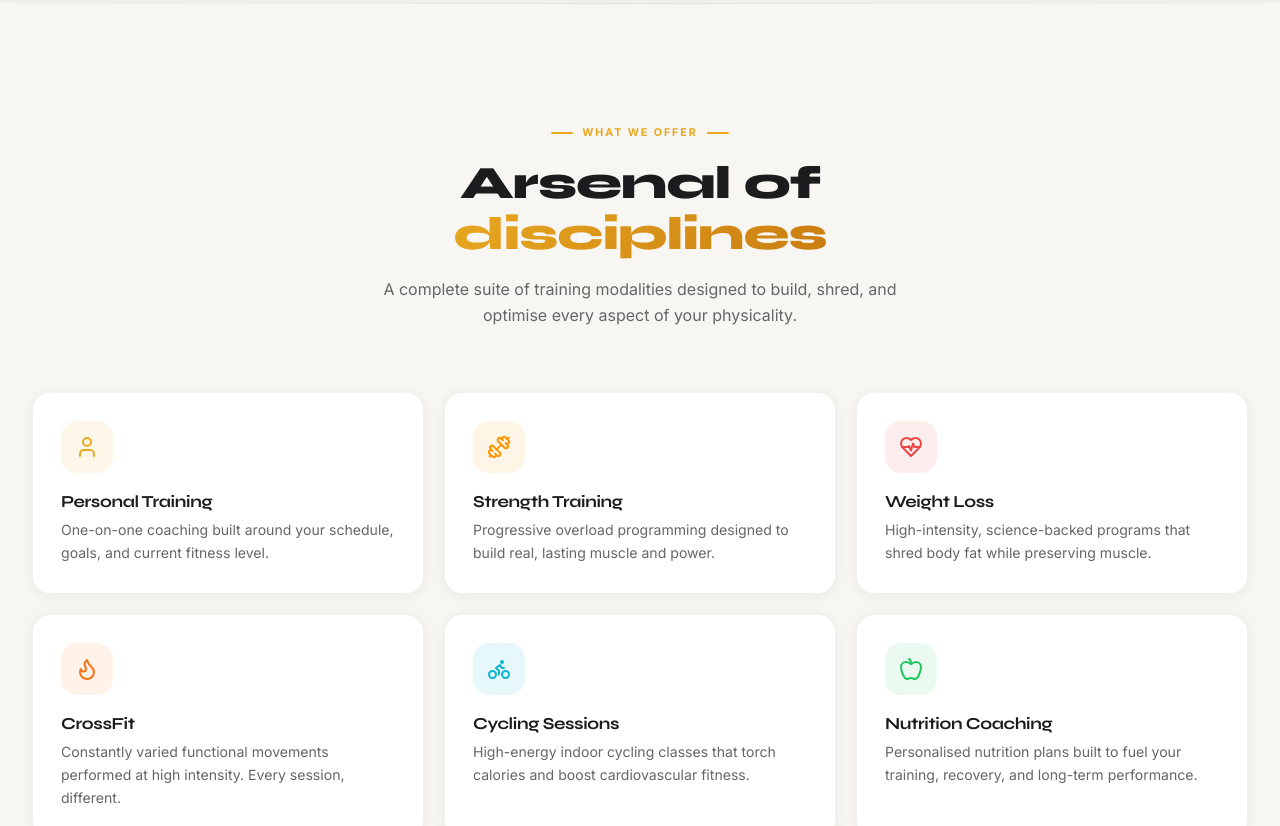
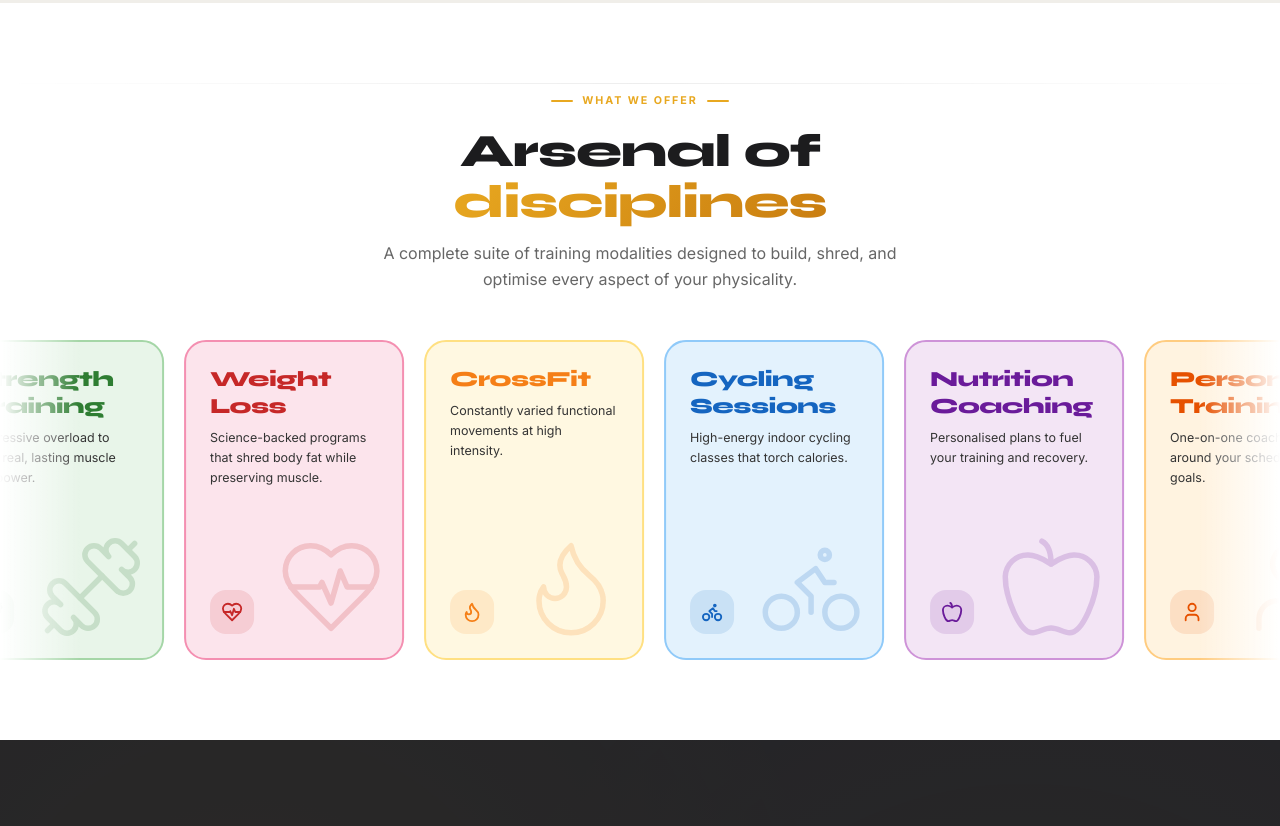
Before and after one commit to kinjal-webdev/muscle-empire, a React (Vite) app: page / in a window 1280 px wide. Shown: the part 2080-2906 px from the top of the page. Built offline with nearby package versions, Linux system fonts and the light colour scheme.

Commit message:
feat: services — tall portrait cards with pastel bg, icon illustration, auto-scroll marquee

```diff
--- a/src/components/Services.tsx
+++ b/src/components/Services.tsx
@@ -3,98 +3,135 @@ import { Dumbbell, HeartPulse, Flame, Bike, User, Apple } from "lucide-react";
 
 const services = [
   {
-    icon: User,
-    title: "Personal training",
-    desc: "One-on-one coaching built around your schedule, goals, and current fitness level.",
-    accent: "#E8A820",
+    title: "Personal Training",
+    desc: "One-on-one coaching built around your schedule and goals.",
+    Icon: User,
+    bg: "#FFF3E0",
+    iconColor: "#E65100",
+    border: "#FFCC80",
   },
   {
-    icon: Dumbbell,
-    title: "Strength training",
-    desc: "Progressive overload programming designed to build real, lasting muscle and power.",
-    accent: "#FF9500",
+    title: "Strength Training",
+    desc: "Progressive overload to build real, lasting muscle and power.",
+    Icon: Dumbbell,
+    bg: "#E8F5E9",
+    iconColor: "#2E7D32",
+    border: "#A5D6A7",
   },
   {
-    icon: HeartPulse,
-    title: "Weight loss",
-    desc: "High-intensity, science-backed programs that shred body fat while preserving muscle.",
-    accent: "#EF4444",
+    title: "Weight Loss",
+    desc: "Science-backed programs that shred body fat while preserving muscle.",
+    Icon: HeartPulse,
+    bg: "#FCE4EC",
+    iconColor: "#C62828",
+    border: "#F48FB1",
   },
   {
-    icon: Flame,
     title: "CrossFit",
-    desc: "Constantly varied functional movements performed at high intensity. Every session, different.",
-    accent: "#F97316",
+    desc: "Constantly varied functional movements at high intensity.",
+    Icon: Flame,
+    bg: "#FFF8E1",
+    iconColor: "#F57F17",
+    border: "#FFE082",
   },
   {
-    icon: Bike,
-    title: "Cycling sessions",
-    desc: "High-energy indoor cycling classes that torch calories and boost cardiovascular fitness.",
-    accent: "#06B6D4",
+    title: "Cycling Sessions",
+    desc: "High-energy indoor cycling classes that torch calories.",
+    Icon: Bike,
+    bg: "#E3F2FD",
+    iconColor: "#1565C0",
+    border: "#90CAF9",
   },
   {
-    icon: Apple,
-    title: "Nutrition coaching",
-    desc: "Personalised nutrition plans built to fuel your training, recovery, and long-term performance.",
-    accent: "#22C55E",
+    title: "Nutrition Coaching",
+    desc: "Personalised plans to fuel your training and recovery.",
+    Icon: Apple,
+    bg: "#F3E5F5",
+    iconColor: "#6A1B9A",
+    border: "#CE93D8",
   },
 ];
 
+/* duplicate for seamless loop */
+const items = [...services, ...services, ...services];
+
+function Card({ s }: { s: typeof services[0] }) {
+  return (
+    <div
+      className="shrink-0 w-[200px] sm:w-[220px] h-[300px] sm:h-[320px] rounded-[22px] flex flex-col justify-between p-6 border-2 relative overflow-hidden select-none"
+      style={{ background: s.bg, borderColor: s.border }}
+    >
+      {/* Title top-left */}
+      <h3
+        className="font-display font-black text-[1.35rem] leading-tight tracking-tight"
+        style={{ color: s.iconColor }}
+      >
+        {s.title}
+      </h3>
+
+      {/* Description */}
+      <p className="text-[0.78rem] text-[#333] leading-relaxed mt-2 flex-1">
+        {s.desc}
+      </p>
+
+      {/* Large icon — bottom right, faded */}
+      <div
+        className="absolute bottom-4 right-4 opacity-[0.18]"
+        style={{ color: s.iconColor }}
+      >
+        <s.Icon size={110} strokeWidth={1.2} />
+      </div>
+
+      {/* Small icon — bottom left, solid */}
+      <div
+        className="w-11 h-11 rounded-2xl flex items-center justify-center mt-4 shrink-0"
+        style={{ background: s.iconColor + "20", color: s.iconColor }}
+      >
+        <s.Icon size={22} strokeWidth={2} />
+      </div>
+    </div>
+  );
+}
+
 export default function Services() {
   return (
-    <section id="services" className="py-28 bg-[#F7F6F3] relative overflow-hidden">
-      {/* Decorative top bar */}
-      <div className="absolute top-0 inset-x-0 h-px bg-gradient-to-r from-transparent via-black/[0.08] to-transparent" />
-
-      <div className="max-w-7xl mx-auto px-5 md:px-8">
+    <section id="services" className="py-20 bg-white overflow-hidden">
+      <div className="absolute inset-x-0 h-px bg-gradient-to-r from-transparent via-black/[0.07] to-transparent" />
 
       {/* Header */}
       <motion.div
-          initial={{ opacity: 0, y: 24 }}
+        initial={{ opacity: 0, y: 20 }}
         whileInView={{ opacity: 1, y: 0 }}
         viewport={{ once: true, margin: "-60px" }}
         transition={{ duration: 0.65, ease: [0.16, 1, 0.3, 1] }}
-          className="text-center max-w-xl mx-auto mb-16"
+        className="text-center max-w-xl mx-auto px-5 mb-12"
       >
         <div className="eyebrow justify-center mb-4">What we offer</div>
-          <h2 className="font-display font-black text-[#1C1C1E] text-[clamp(2rem,4.5vw,2.9rem)] mb-4">
+        <h2 className="font-display font-black text-[#1C1C1E] text-[clamp(2rem,4.5vw,2.9rem)]">
           Arsenal of <span className="text-gold-gradient">disciplines</span>
         </h2>
-          <p className="text-[#666] text-[1rem] leading-relaxed">
+        <p className="text-[#666] text-[1rem] leading-relaxed mt-3">
           A complete suite of training modalities designed to build, shred, and optimise every aspect of your physicality.
         </p>
       </motion.div>
 
-        {/* Grid */}
-        <div className="grid grid-cols-1 sm:grid-cols-2 lg:grid-cols-3 gap-5">
-          {services.map((svc, i) => (
+      {/* Marquee row */}
+      <div className="relative">
+        {/* Left fade */}
+        <div className="absolute inset-y-0 left-0 w-20 z-10 pointer-events-none bg-gradient-to-r from-white to-transparent" />
+        {/* Right fade */}
+        <div className="absolute inset-y-0 right-0 w-20 z-10 pointer-events-none bg-gradient-to-l from-white to-transparent" />
+
         <motion.div
-              key={i}
-              initial={{ opacity: 0, y: 28 }}
-              whileInView={{ opacity: 1, y: 0 }}
-              viewport={{ once: true, margin: "-40px" }}
-              transition={{ delay: i * 0.075, duration: 0.6, ease: [0.16, 1, 0.3, 1] }}
-              className="card-light group p-7 cursor-default relative overflow-hidden"
+          className="flex gap-5 px-10"
+          animate={{ x: ["0%", "-33.33%"] }}
+          transition={{ duration: 30, repeat: Infinity, ease: "linear", repeatType: "loop" }}
+          style={{ width: "max-content" }}
         >
-              {/* Icon */}
-              <div
-                className="w-13 h-13 rounded-2xl flex items-center justify-center mb-5 text-white transition-transform duration-300 group-hover:scale-110"
-                style={{ width: 52, height: 52, backgroundColor: svc.accent + "18", color: svc.accent }}
-              >
-                <svc.icon size={24} strokeWidth={2} />
-              </div>
-
-              <h3 className="text-[#1C1C1E] font-bold text-[1.05rem] mb-2 capitalize">{svc.title}</h3>
-              <p className="text-[#666] text-[0.88rem] leading-relaxed">{svc.desc}</p>
-
-              {/* Accent bottom bar */}
-              <div
-                className="absolute bottom-0 left-6 right-6 h-[2px] rounded-t-full opacity-0 group-hover:opacity-100 transition-opacity duration-300"
-                style={{ background: svc.accent }}
-              />
+          {items.map((s, i) => (
+            <Card key={i} s={s} />
+          ))}
         </motion.div>
-          ))}
-        </div>
       </div>
     </section>
   );
```
Lines whose indentation alone changed are shown as unchanged.
